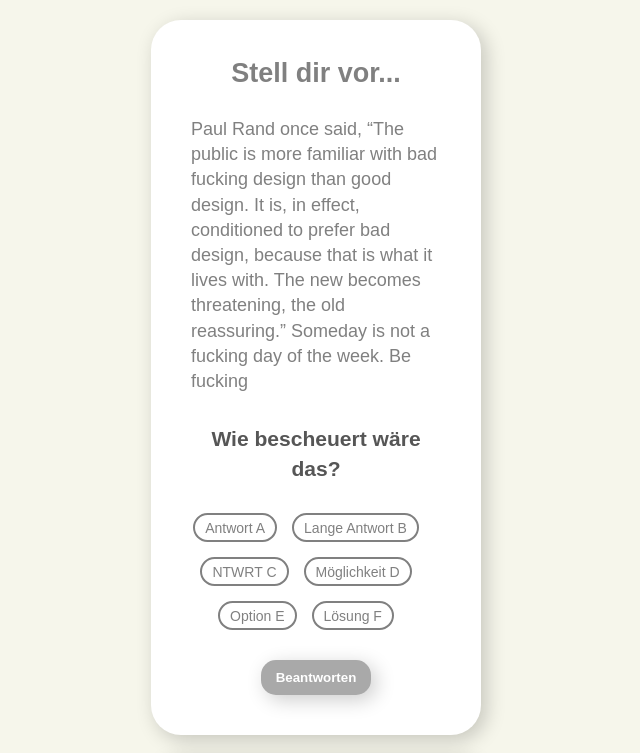
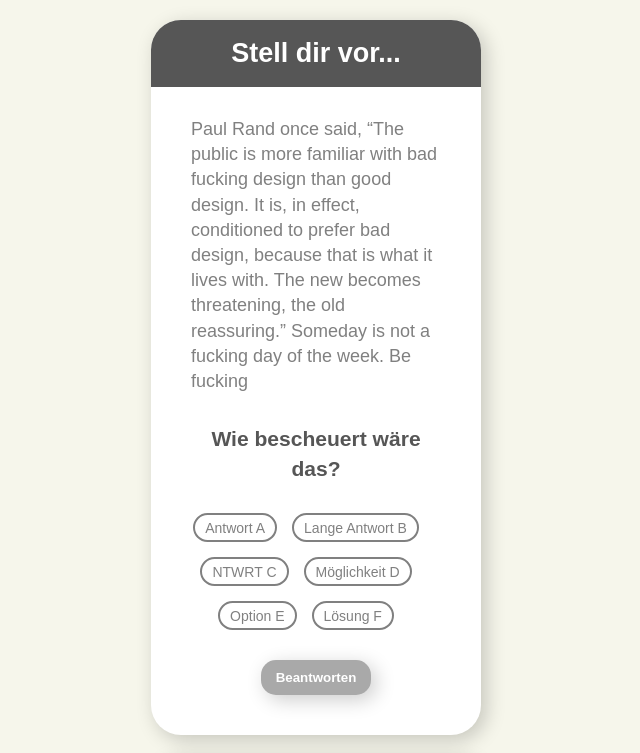
Before and after one commit to czintel/capstone-project, a React (Create React App) app: page / in a window 1280 px wide. Shown: the top 753 px of the page, without its empty margins (324-964 px from the left). Built offline with nearby package versions, Linux system fonts and the light colour scheme.

Commit message:
minor css update

```diff
--- a/src/components/quizCard.js
+++ b/src/components/quizCard.js
@@ -52,23 +52,30 @@ export default function QuizCard({
 const Card = styled.div`
   display: grid;
   gap: 30px;
+  max-width: 670px;
   line-height: 1;
   background-color: white;
-  padding: 40px;
+  padding: 0 0 40px;
   border-radius: 30px;
   color: gray;
   box-shadow: 5px 5px 20px rgba(0, 0, 0, 0.2);
   text-align: center;
 
   h2 {
+    background-color: #565656;
+    color: white;
+    padding: 20px;
+    border-radius: 30px 30px 0 0;
   }
 
   h3 {
     color: #565656;
+    padding: 0 40px;
     line-height: 1.4;
   }
 
   p {
+    padding: 0 40px;
     text-align: left;
     line-height: 1.4;
   }
@@ -77,8 +84,8 @@ const Card = styled.div`
     display: flex;
     flex-wrap: wrap;
     gap: 15px;
-    padding-left: 0;
-    padding-right: 20px;
+    padding-left: 40px;
+    padding-right: 60px;
     list-style-type: none;
     justify-content: center;
 
```
Also changed, not shown: 1 other file (tests, documents, lock files or other folders).
